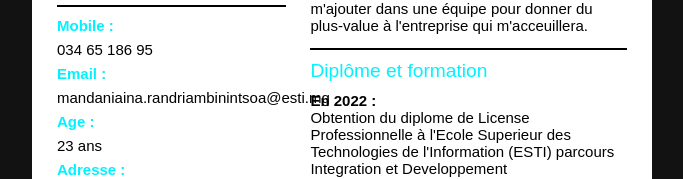
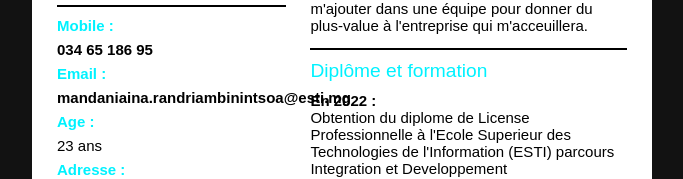
Before and after one commit to mandaniaina-mada/resau, a plain HTML site: page index.html in a window 1280 px wide. Shown: the part 281-460 px from the top of the page, without its empty margins (298-981 px from the left). Drawn offline with Linux system fonts and the light colour scheme.

Commit message:
update style.css

```diff
--- a/style.css
+++ b/style.css
@@ -4,6 +4,12 @@ body {
     font-family: sans-serif;
     background: #121212;
     font-size: 15px;
+}
+.num{
+    font-weight:bold;
+}
+.mail{
+    font-weight:bold;
 }
 
 .container {
```
